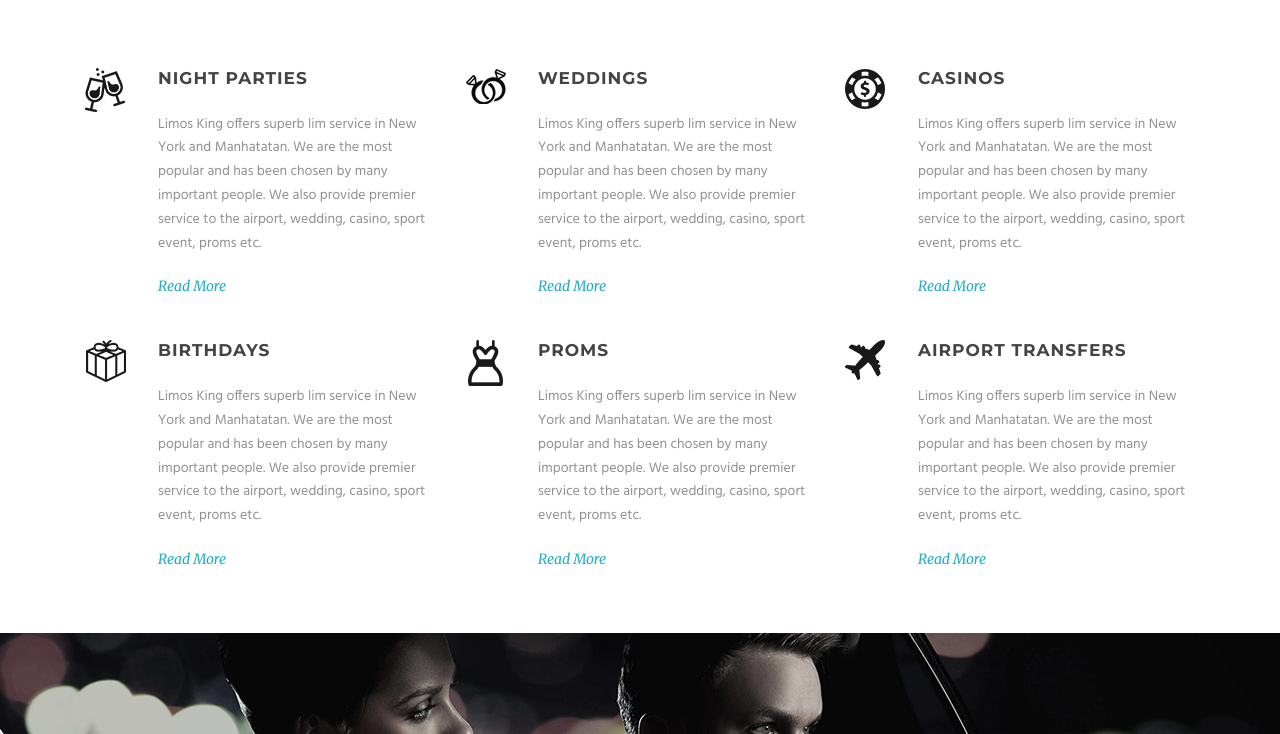
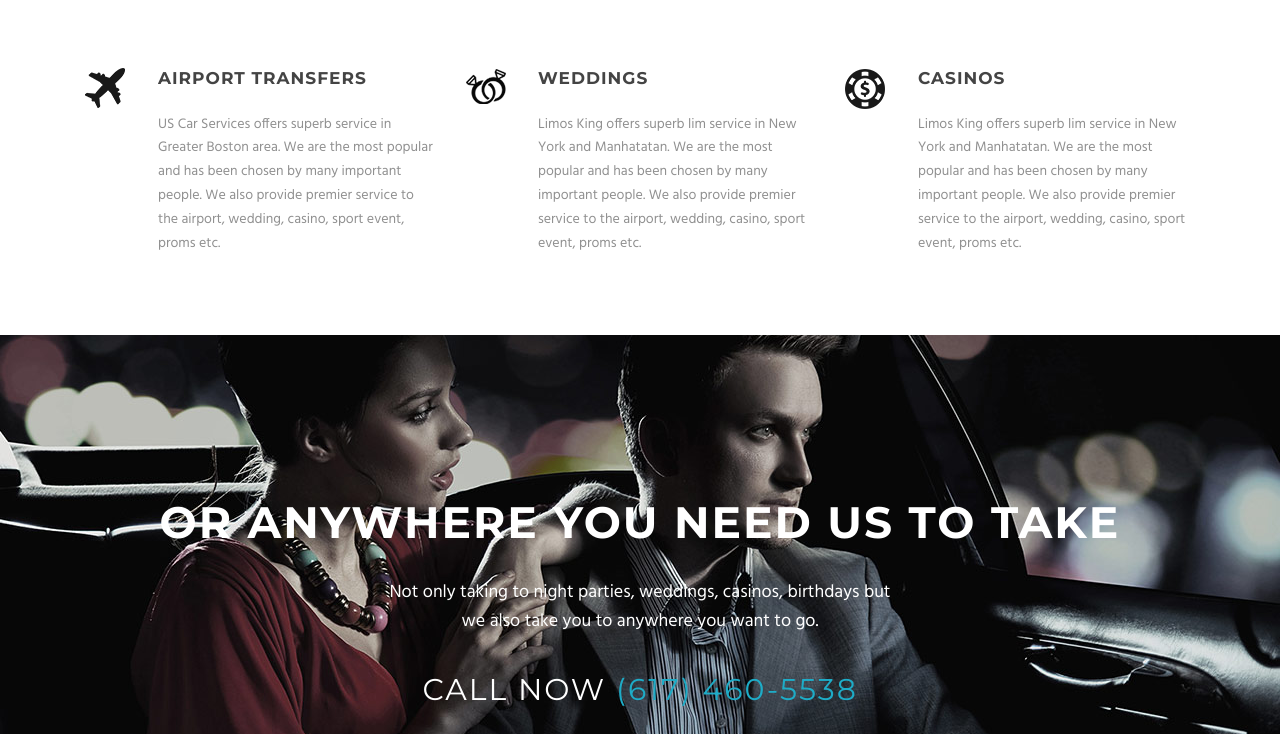
Before and after one commit to longpham91/car-services-roger, a website: page static/index.html in a window 1280 px wide. Shown: the part 3114-3848 px from the top of the page. Drawn offline with Linux system fonts and the light colour scheme; some packages are replaced by stand-ins of ours; a web font is replaced by a local one.

Commit message:
cleanups

```diff
--- a/static/index.html
+++ b/static/index.html
@@ -406,12 +406,13 @@
                                 <div class="four columns">
                                     <div class="limoking-ux column-service-ux">
                                         <div class="limoking-item limoking-column-service-item limoking-medium" style="margin-bottom: 40px;">
-                                            <div class="column-service-image"><img src="/images/service-icon-11.png" alt="" width="41" height="46" /></div>
+                                            <div class="column-service-image"><img src="/images/service-icon-61.png" alt="" width="41" height="46" /></div>
                                             <div class="column-service-content-wrapper">
-                                                <h3 class="column-service-title">Night Parties</h3>
+                                                <h3 class="column-service-title">Airport Transfers</h3>
                                                 <div class="column-service-content limoking-skin-content">
-                                                    <p>Limos King offers superb lim service in New York and Manhatatan. We are the most popular and has been chosen by many important people. We also provide premier service to the airport, wedding, casino, sport event, proms etc.</p>
-                                                </div><a class="column-service-read-more limoking-info-font" href="#">Read More</a></div>
+                                                    <p>US Car Services offers superb service in Greater Boston area. We are the most popular and has been chosen by many important people. We also provide premier service to the airport, wedding, casino, sport event, proms etc.</p>
+                                                </div>
+                                            </div>
                                         </div>
                                     </div>
                                 </div>
@@ -423,7 +424,8 @@
                                                 <h3 class="column-service-title">Weddings</h3>
                                                 <div class="column-service-content limoking-skin-content">
                                                     <p>Limos King offers superb lim service in New York and Manhatatan. We are the most popular and has been chosen by many important people. We also provide premier service to the airport, wedding, casino, sport event, proms etc.</p>
-                                                </div><a class="column-service-read-more limoking-info-font" href="#">Read More</a></div>
+                                                </div>
+                                            </div>
                                         </div>
                                     </div>
                                 </div>
@@ -435,44 +437,8 @@
                                                 <h3 class="column-service-title">Casinos</h3>
                                                 <div class="column-service-content limoking-skin-content">
                                                     <p>Limos King offers superb lim service in New York and Manhatatan. We are the most popular and has been chosen by many important people. We also provide premier service to the airport, wedding, casino, sport event, proms etc.</p>
-                                                </div><a class="column-service-read-more limoking-info-font" href="#">Read More</a></div>
-                                        </div>
-                                    </div>
-                                </div>
-                                <div class="clear"></div>
-                                <div class="four columns">
-                                    <div class="limoking-ux column-service-ux">
-                                        <div class="limoking-item limoking-column-service-item limoking-medium" style="margin-bottom: 40px;">
-                                            <div class="column-service-image"><img src="/images/service-icon-41.png" alt="" width="41" height="46" /></div>
-                                            <div class="column-service-content-wrapper">
-                                                <h3 class="column-service-title">Birthdays</h3>
-                                                <div class="column-service-content limoking-skin-content">
-                                                    <p>Limos King offers superb lim service in New York and Manhatatan. We are the most popular and has been chosen by many important people. We also provide premier service to the airport, wedding, casino, sport event, proms etc.</p>
-                                                </div><a class="column-service-read-more limoking-info-font" href="#">Read More</a></div>
-                                        </div>
-                                    </div>
-                                </div>
-                                <div class="four columns">
-                                    <div class="limoking-ux column-service-ux">
-                                        <div class="limoking-item limoking-column-service-item limoking-medium" style="margin-bottom: 40px;">
-                                            <div class="column-service-image"><img src="/images/service-icon-51.png" alt="" width="41" height="46" /></div>
-                                            <div class="column-service-content-wrapper">
-                                                <h3 class="column-service-title">Proms</h3>
-                                                <div class="column-service-content limoking-skin-content">
-                                                    <p>Limos King offers superb lim service in New York and Manhatatan. We are the most popular and has been chosen by many important people. We also provide premier service to the airport, wedding, casino, sport event, proms etc.</p>
-                                                </div><a class="column-service-read-more limoking-info-font" href="#">Read More</a></div>
-                                        </div>
-                                    </div>
-                                </div>
-                                <div class="four columns">
-                                    <div class="limoking-ux column-service-ux">
-                                        <div class="limoking-item limoking-column-service-item limoking-medium" style="margin-bottom: 40px;">
-                                            <div class="column-service-image"><img src="/images/service-icon-61.png" alt="" width="41" height="46" /></div>
-                                            <div class="column-service-content-wrapper">
-                                                <h3 class="column-service-title">Airport Transfers</h3>
-                                                <div class="column-service-content limoking-skin-content">
-                                                    <p>Limos King offers superb lim service in New York and Manhatatan. We are the most popular and has been chosen by many important people. We also provide premier service to the airport, wedding, casino, sport event, proms etc.</p>
-                                                </div><a class="column-service-read-more limoking-info-font" href="#">Read More</a></div>
+                                                </div>
+                                            </div>
                                         </div>
                                     </div>
                                 </div>
```
